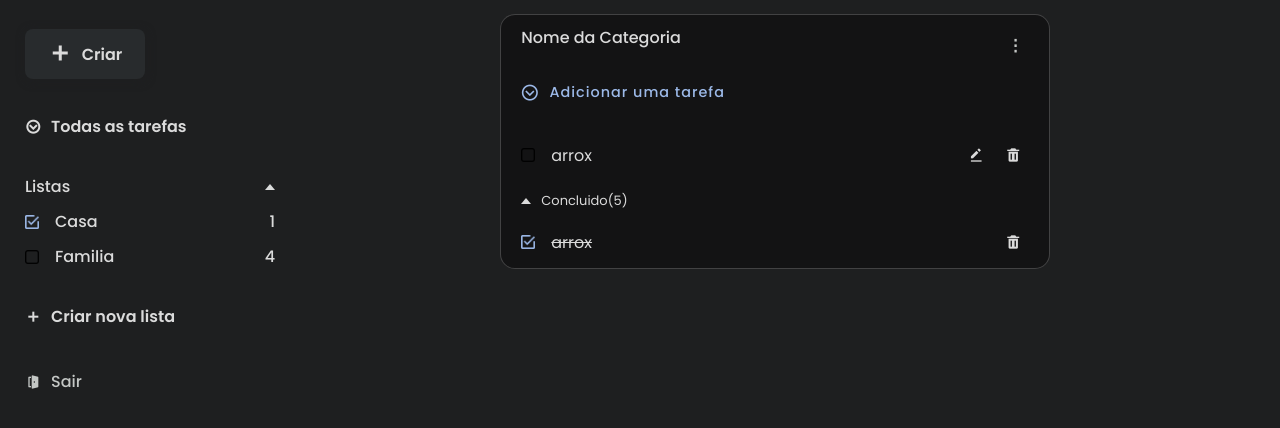
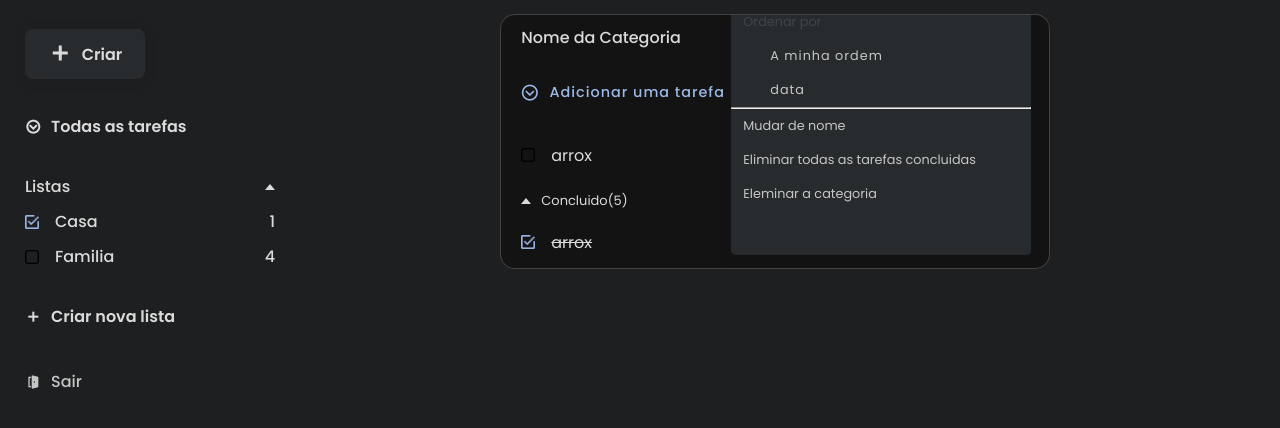
Before and after one commit to jenilsonlucas/learningWebFrontEnd, a plain HTML site: page to-do-list/index.html in a window 1280 px wide. Shown: the part 62-490 px from the top of the page. Drawn offline with nearby package versions, Linux system fonts and the light colour scheme.

Commit message:
adcionando um estilo no option category

```diff
--- a/to-do-list/assets/styles/style.css
+++ b/to-do-list/assets/styles/style.css
@@ -522,7 +522,7 @@ aside.active-aside .navbar-side {
 }
 
 .task-head .options .icon-option {
-    position: sticky;
+    position: relative;
     font-size: 1em;
     font-weight: 700;
     color: #C4C7C5;
@@ -572,14 +572,16 @@ aside.active-aside .navbar-side {
 }
 
 .task-head .options .category-options {
-    display: none;
-    position: relative;
+    display: block;
+    position: absolute;
+    top: -50%;
     background: #282B2D;
     width: 300px;
-    height: 300px;
+    height: 250px;
     border-radius: 5px;
     box-shadow: 0px 5px 10px #131314;
     overflow: hidden;
+    z-index: 600;
 }
 
 .task-head .options .category-options .box-options {
```
